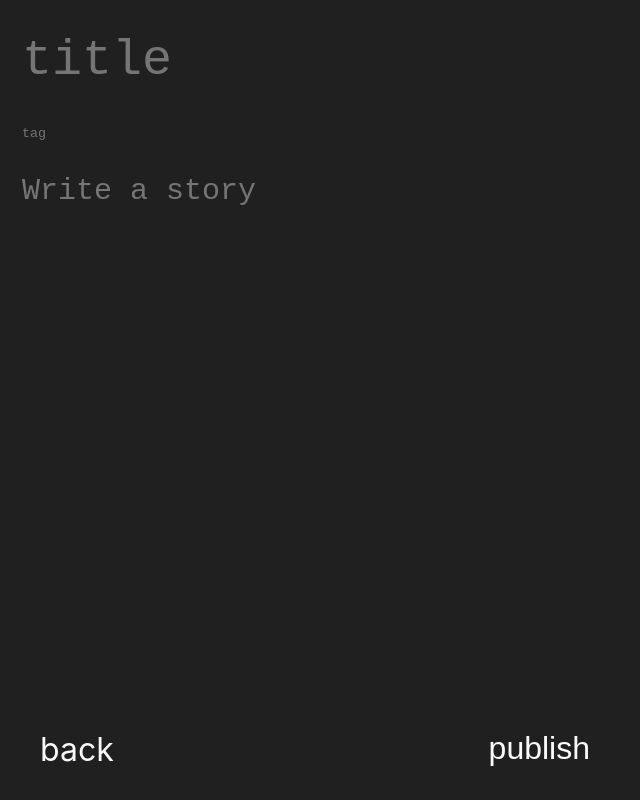
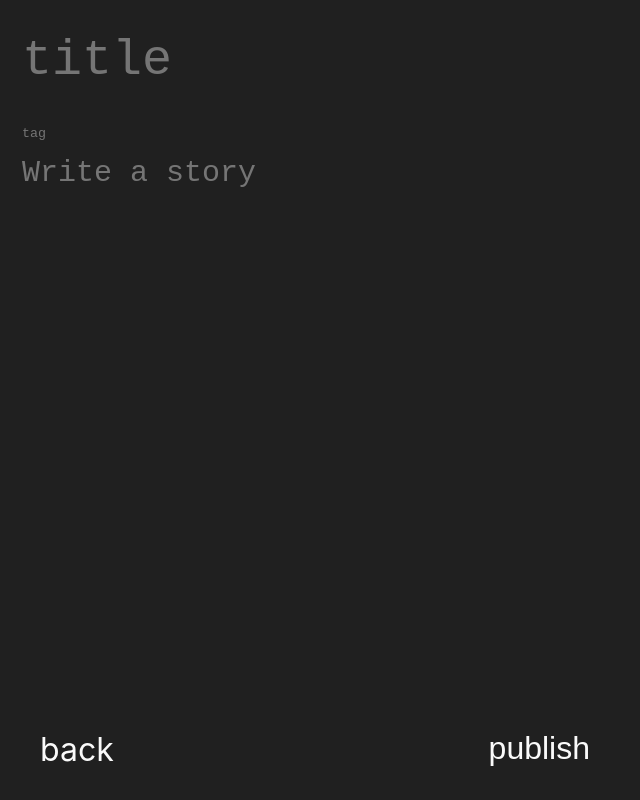
Before and after one commit to gxdxt/gxdxt-blog-front, a Next.js app: page /posts/add in a window 1280 px wide. Shown: the top 800 px of the page, without its empty margins (0-640 px from the left). Built offline with nearby package versions, Linux system fonts and the light colour scheme.

Commit message:
design : change css elements

```diff
--- a/styles/post.css
+++ b/styles/post.css
@@ -18,7 +18,7 @@
 
     padding: 0;
     text-align: left;
-    width: auto;
+    width: 50%;
 
 }
 
@@ -166,7 +166,6 @@
     padding-left: 8px;
     padding-right: 8px;
     font-size: 15px;
-    height:100%;
 }
 
 .tag-remove-btn {
@@ -277,16 +276,30 @@
     color: #fafafa;
 }
 
+.post-div-tag {
+    height: 30px;
+}
+
 #tag {
     outline: none;
     color: #fafafa;
     border: none;
     resize: none;
-    margin-bottom: 10px;
-    height: 100%;
+    height: 20px;
+    overflow: hidden;
 }
 
 #tag:focus {
+
+}
+
+.post-div-tag {
+    height: 30px;
+    display: flex;
+}
+
+.post-span-tag {
+    height: 20px;
 
 }
 
@@ -408,15 +421,21 @@
     height:max-content;
     width : 100%;
     font-size: 18px;
-    text-align: right;
+    text-align: left;
     padding-right: 10px;
+    margin: 5px;
 }
 
 .tag-div > span {
-    display: table-cell;
     vertical-align: middle;
     text-align: right;
-    margin-left: 100px;
+    margin-right: 10px;
+    margin-left: 0px;
+    padding-top: 2px;
+    padding-bottom: 2px;
+    border: none;
+    border-bottom: 1px solid #f37021;
+    opacity: .7;
 }
 
 .tag-ul {
```
